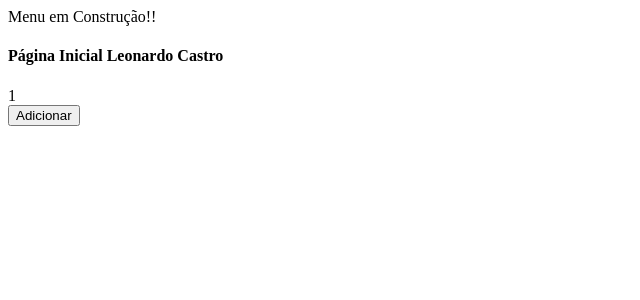
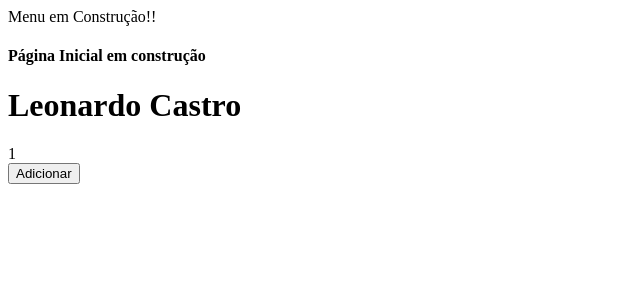
Before and after one commit to Leleocastro/unique-idea, a Next.js app: page / in a window 1280 px wide. Shown: the top 300 px of the page, without its empty margins (0-640 px from the left). Built offline with nearby package versions, Linux system fonts and the light colour scheme.

Commit message:
nova chamada teste

```diff
--- a/pages/index.js
+++ b/pages/index.js
@@ -5,7 +5,8 @@ function Home() {
     return (
         <div>
             <Menu />
-            <h4>Página Inicial Leonardo Castro</h4>
+            <h4>Página Inicial em construção</h4>
+            <h1>Leonardo Castro</h1>
             <Contador />
         </div>
     )
```
